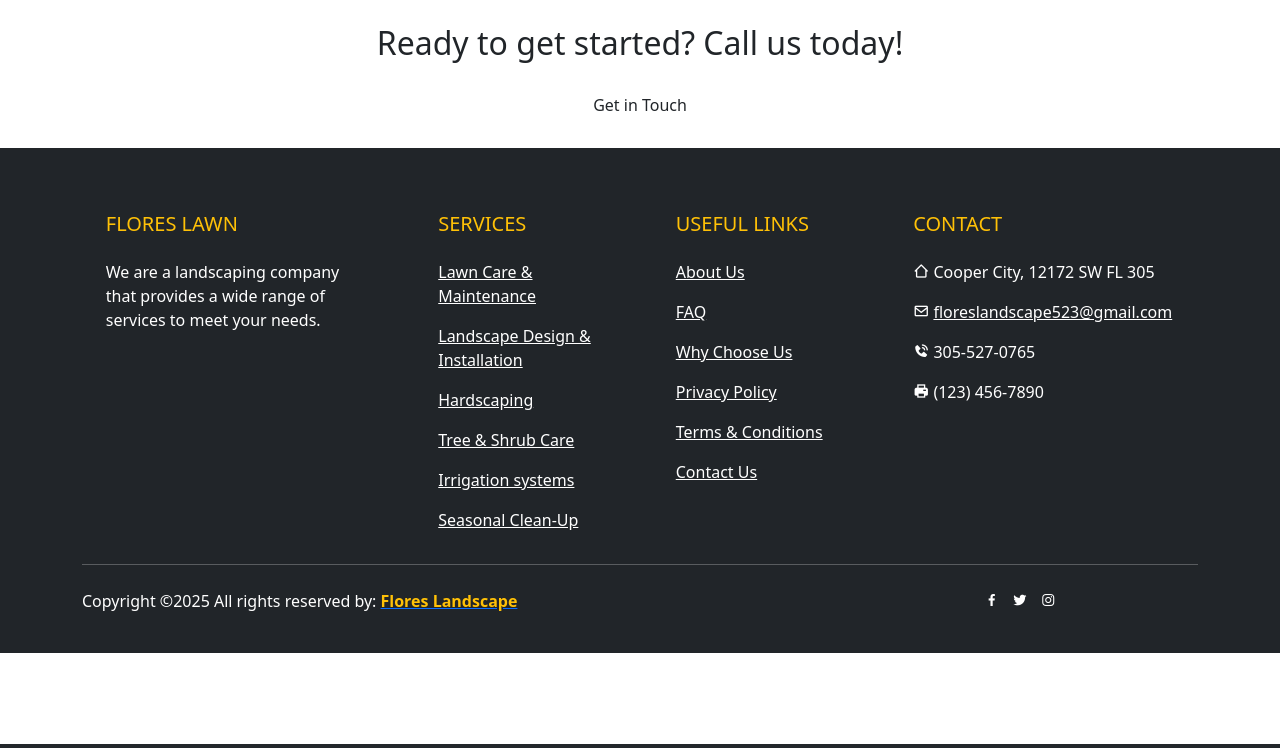
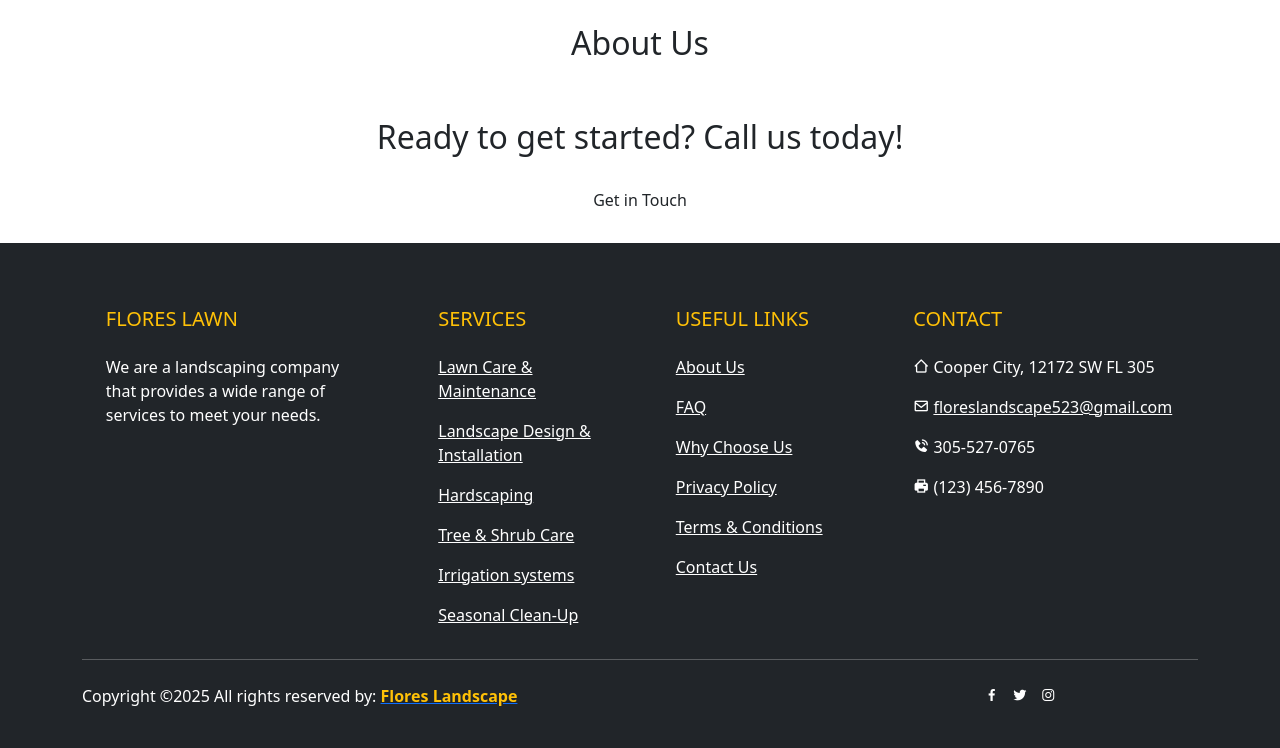
Before and after one commit to Daniel1000c/landscaping, a PHP site: page /about.php in a window 1280 px wide. Shown: the part 56-804 px from the top of the page. Run offline with PHP 8.4, Linux system fonts and the light colour scheme.

Commit message:
add section title variable and section header require file

```diff
--- a/about.php
+++ b/about.php
@@ -1,5 +1,7 @@
 <?php
+    $section_title = "About Us";
     require('includes/header.php');
+    require('includes/sectionHeader.php');
 ?>
 
 <?php
```
